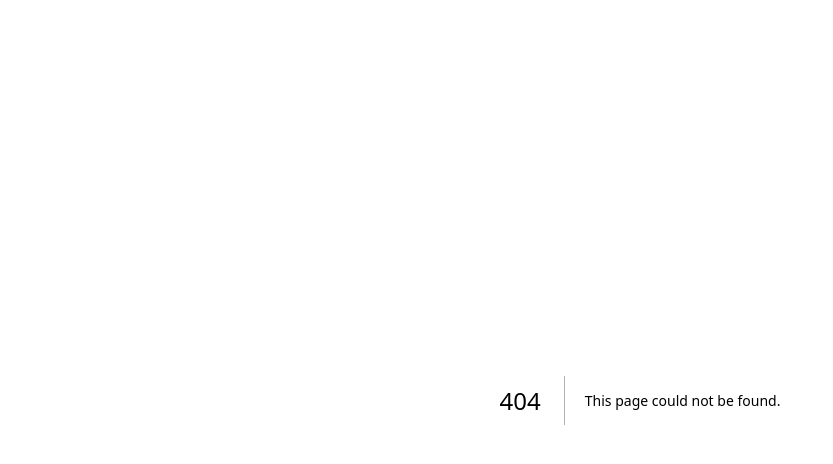
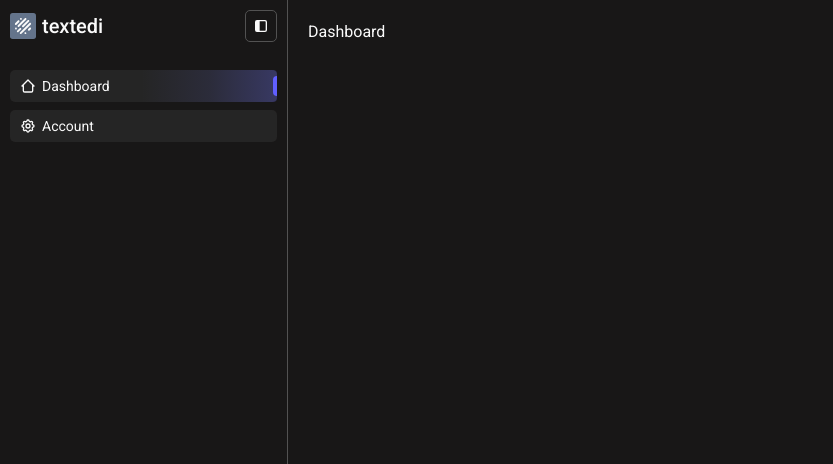
Before and after one commit to JessEleven/textedi-nextjs, a Next.js app: page /dash in a window 1280 px wide. Before the commit this address had no page. Shown: the top 464 px of the page, without its empty margins (0-833 px from the left). Built offline with nearby package versions, Linux system fonts and the light colour scheme.

Commit message:
the sidebar has been added

```diff
--- a/package.json
+++ b/package.json
@@ -1,7 +1,7 @@
 {
   "name": "textedi-nextjs",
   "description": "A simple rich text editor.",
-  "version": "0.4.0",
+  "version": "0.5.0",
   "private": true,
   "scripts": {
     "dev": "next dev --turbopack --port 4757",
--- /dev/null
+++ b/src/app/dash/account/page.jsx
@@ -0,0 +1,7 @@
+export default function AccountPage () {
+  return (
+    <main>
+      <h2>Account</h2>
+    </main>
+  )
+}
--- /dev/null
+++ b/src/app/dash/assets/dash-icons.jsx
@@ -0,0 +1,70 @@
+export const LayoutSidebarIcon = (props) => (
+  <svg
+    width={16}
+    height={16}
+    viewBox='0 0 24 24'
+    fill='currentColor'
+    className='icon icon-tabler icons-tabler-filled icon-tabler-layout-sidebar'
+    {...props}
+  >
+    <path stroke='none' d='M0 0h24v24H0z' fill='none' />
+    <path d='M6 21a3 3 0 0 1 -3 -3v-12a3 3 0 0 1 3 -3h12a3 3 0 0 1 3 3v12a3 3 0 0 1 -3 3zm12 -16h-8v14h8a1 1 0 0 0 1 -1v-12a1 1 0 0 0 -1 -1' />
+  </svg>
+)
+
+export const LayoutSidebarTwoIcon = (props) => (
+  <svg
+    width={16}
+    height={16}
+    viewBox='0 0 24 24'
+    fill='none'
+    stroke='currentColor'
+    strokeWidth={2}
+    strokeLinecap='round'
+    strokeLinejoin='round'
+    className='icon icon-tabler icons-tabler-outline icon-tabler-layout-sidebar'
+    {...props}
+  >
+    <path stroke='none' d='M0 0h24v24H0z' fill='none' />
+    <path d='M4 4m0 2a2 2 0 0 1 2 -2h12a2 2 0 0 1 2 2v12a2 2 0 0 1 -2 2h-12a2 2 0 0 1 -2 -2z' />
+    <path d='M9 4l0 16' />
+  </svg>
+)
+
+export const HomeIcon = (props) => (
+  <svg
+    width={16}
+    height={16}
+    viewBox='0 0 24 24'
+    fill='none'
+    stroke='currentColor'
+    strokeWidth={2}
+    strokeLinecap='round'
+    strokeLinejoin='round'
+    className='icon icon-tabler icons-tabler-outline icon-tabler-home'
+    {...props}
+  >
+    <path stroke='none' d='M0 0h24v24H0z' fill='none' />
+    <path d='M5 12l-2 0l9 -9l9 9l-2 0' />
+    <path d='M5 12v7a2 2 0 0 0 2 2h10a2 2 0 0 0 2 -2v-7' />
+  </svg>
+)
+
+export const SettingsIcon = (props) => (
+  <svg
+    width={16}
+    height={16}
+    viewBox='0 0 24 24'
+    fill='none'
+    stroke='currentColor'
+    strokeWidth={2}
+    strokeLinecap='round'
+    strokeLinejoin='round'
+    className='icon icon-tabler icons-tabler-outline icon-tabler-settings'
+    {...props}
+  >
+    <path stroke='none' d='M0 0h24v24H0z' fill='none' />
+    <path d='M10.325 4.317c.426 -1.756 2.924 -1.756 3.35 0a1.724 1.724 0 0 0 2.573 1.066c1.543 -.94 3.31 .826 2.37 2.37a1.724 1.724 0 0 0 1.065 2.572c1.756 .426 1.756 2.924 0 3.35a1.724 1.724 0 0 0 -1.066 2.573c.94 1.543 -.826 3.31 -2.37 2.37a1.724 1.724 0 0 0 -2.572 1.065c-.426 1.756 -2.924 1.756 -3.35 0a1.724 1.724 0 0 0 -2.573 -1.066c-1.543 .94 -3.31 -.826 -2.37 -2.37a1.724 1.724 0 0 0 -1.065 -2.572c-1.756 -.426 -1.756 -2.924 0 -3.35a1.724 1.724 0 0 0 1.066 -2.573c-.94 -1.543 .826 -3.31 2.37 -2.37c1 .608 2.296 .07 2.572 -1.065z' />
+    <path d='M9 12a3 3 0 1 0 6 0a3 3 0 0 0 -6 0' />
+  </svg>
+)
--- /dev/null
+++ b/src/app/dash/components-dash/nav-item.jsx
@@ -0,0 +1,85 @@
+'use client'
+
+import Link from 'next/link'
+import { HomeIcon, SettingsIcon } from '../assets/dash-icons'
+import { usePathname } from 'next/navigation'
+import { useState } from 'react'
+
+const NAVITEMS = [
+  {
+    label: 'Dashboard',
+    href: '/dash',
+    icon: <HomeIcon />
+  },
+  {
+    label: 'Account',
+    href: '/dash/account',
+    icon: <SettingsIcon />
+  }
+]
+
+export default function NavItem ({ collapsed }) {
+  const pathname = usePathname()
+
+  return (
+    <nav className='mt-7 space-y-2'>
+      {NAVITEMS?.map(({ icon, href, label }) => {
+        const isActive = pathname === href
+        const [hover, setHover] = useState(false)
+
+        const direction = collapsed ? 'to right' : 'to left'
+        const color = isActive || hover
+          ? 'rgba(99,102,241,0.3), rgba(99,102,241,0.1)'
+          : 'transparent, transparent'
+
+        const gradientStyle = {
+          background: `linear-gradient(${direction}, ${color}, transparent)`
+        }
+
+        return (
+          <Link key={label} href={href} className='block'>
+            <div
+              className={`relative flex items-center h-8 text-sm group
+              ${!collapsed && 'px-2.5 gap-x-1.5'}
+              ${!collapsed && 'rounded-[5px] bg-neutral-500/15'}`}
+              onMouseEnter={() => setHover(true)}
+              onMouseLeave={() => setHover(false)}
+            >
+              {/* Active gradient background or hover */}
+              <div
+                style={gradientStyle}
+                className={`absolute h-8
+                ${collapsed
+                  ? 'left-0 w-8 rounded-sm'
+                  : 'right-0 w-[136px] rounded-r-sm gradient-transition'}`}
+              />
+
+              {/* Lateral selection indicator */}
+              <div className={`absolute h-5 w-1
+                ${collapsed ? 'left-0 rounded-r-sm' : 'right-0 rounded-l-sm'}
+                ${isActive
+                  ? 'bg-indigo-500'
+                  : 'group-hover:bg-indigo-500 transition-colors duration-400 ease-in-out'}`}
+              />
+
+              {/* Icon */}
+              <span className={`z-10 ${collapsed
+                ? 'flex items-center justify-center w-[32px] h-[32px] rounded-sm border border-neutral-600 bg-neutral-500/15'
+                : ''}`}
+              >
+                {icon}
+              </span>
+
+              {/* Text */}
+              <span className={`z-10 overflow-hidden whitespace-nowrap
+                  ${collapsed ? 'opacity-0 w-0' : 'opacity-100 w-auto'}`}
+              >
+                {label}
+              </span>
+            </div>
+          </Link>
+        )
+      })}
+    </nav>
+  )
+}
--- /dev/null
+++ b/src/app/dash/components-dash/sidebar.jsx
@@ -0,0 +1,33 @@
+import { BtnIcon } from '@/components/ui/button-icons'
+import NavItem from './nav-item'
+import { LayoutSidebarIcon, LayoutSidebarTwoIcon } from '../assets/dash-icons'
+import AppLogo from '@/components/ui/app-logo'
+
+export default function Sidebar ({ collapsed, setCollapsed }) {
+  const minWiht = 'w-[48px]'
+  const baseWidth = collapsed ? minWiht : 'w-[288px]'
+
+  return (
+    <aside className={`${baseWidth} flex flex-col h-full border-r border-r-neutral-600 transition-all duration-400`}>
+      <div className={`flex flex-col ${collapsed ? `items-center ${minWiht}` : 'px-2.5'}`}>
+        <div className='flex items-center justify-between mt-2.5'>
+          {!collapsed && (
+            <AppLogo
+              display='flex'
+              iconSize={26}
+              showText
+              fontSize={20}
+            />
+          )}
+          <BtnIcon
+            icon={collapsed ? <LayoutSidebarTwoIcon /> : <LayoutSidebarIcon />}
+            ariaLabel='Layout sidebar'
+            onClick={() => setCollapsed(!collapsed)}
+          />
+        </div>
+
+        <NavItem collapsed={collapsed} />
+      </div>
+    </aside>
+  )
+}
--- /dev/null
+++ b/src/app/dash/layout.jsx
@@ -0,0 +1,17 @@
+'use client'
+
+import { useState } from 'react'
+import Sidebar from './components-dash/sidebar'
+
+export default function DashLayout ({ children }) {
+  const [collapsed, setCollapsed] = useState(false)
+
+  return (
+    <div className='flex h-screen'>
+      <Sidebar collapsed={collapsed} setCollapsed={setCollapsed} />
+      <div className='flex-1 p-5 overflow-auto'>
+        {children}
+      </div>
+    </div>
+  )
+}
--- /dev/null
+++ b/src/app/dash/page.jsx
@@ -0,0 +1,7 @@
+export default function DashPage () {
+  return (
+    <main>
+      <h2>Dashboard</h2>
+    </main>
+  )
+}
--- a/src/resources/globals.css
+++ b/src/resources/globals.css
@@ -21,3 +21,7 @@
   @apply rounded-[5px] text-sm border border-neutral-600 hover:bg-neutral-500/15
   transition-colors duration-300 ease-in-out leading-3.5 cursor-pointer
 }
+
+.gradient-transition {
+  transition: all 400ms ease-in-out;
+}
```
